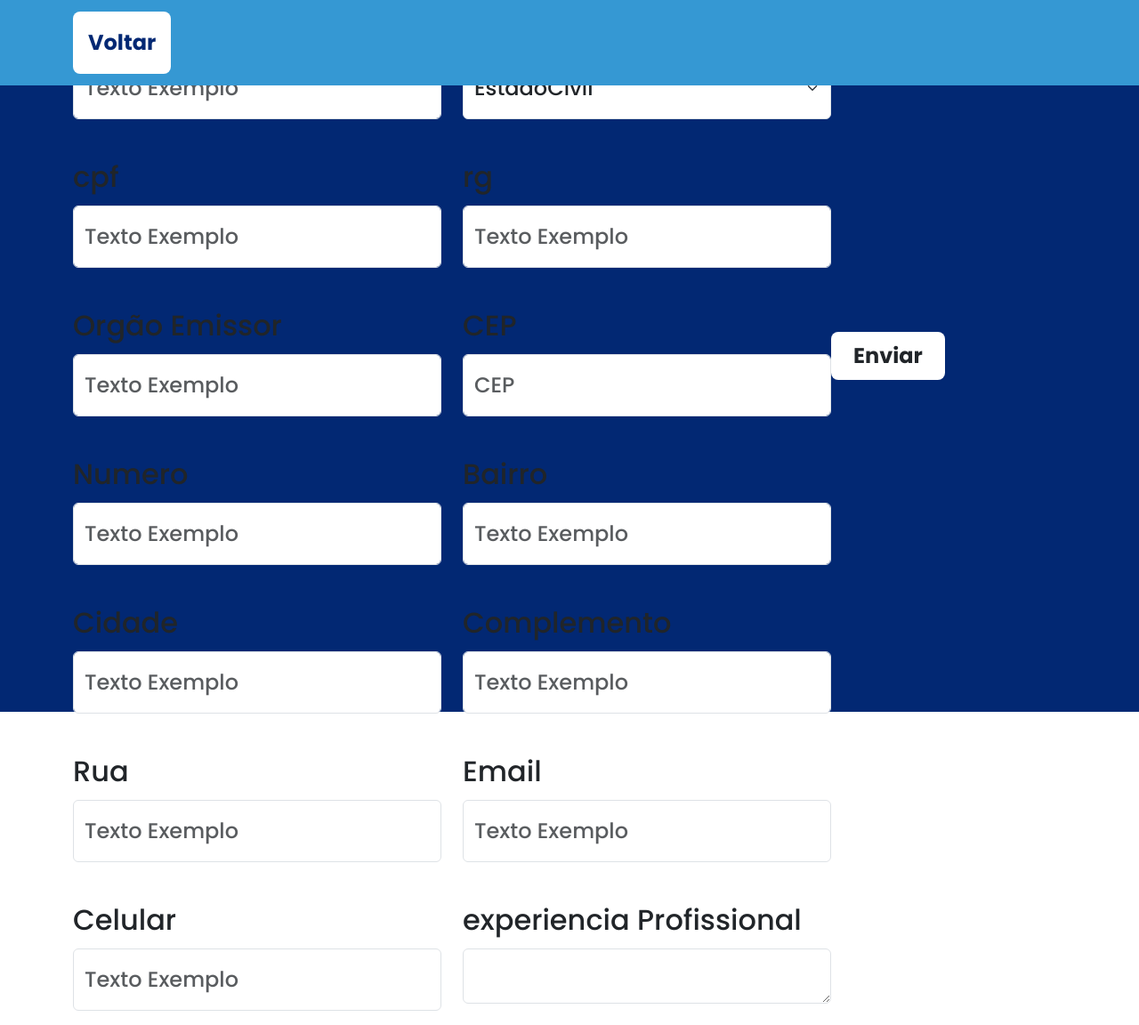
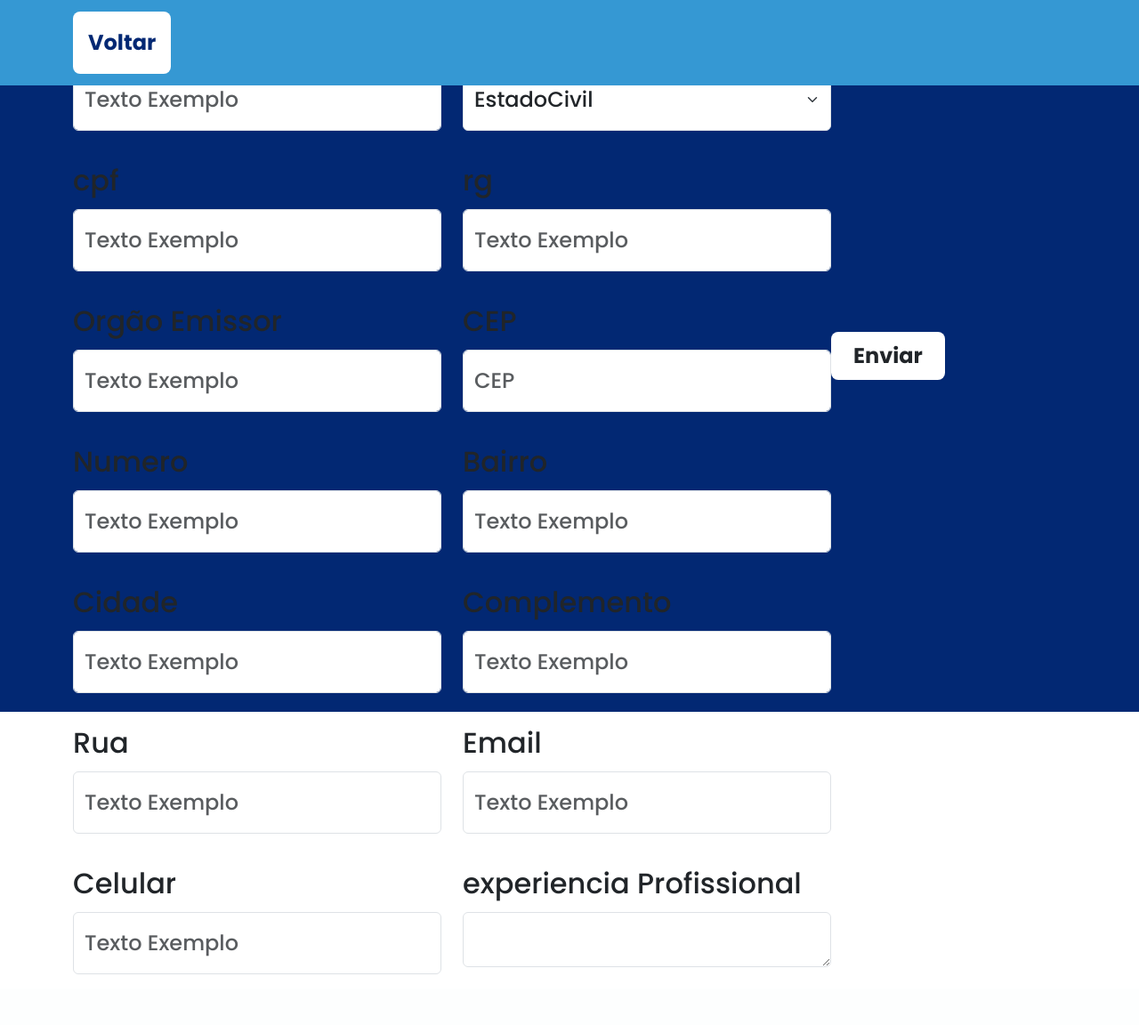
Before and after one commit to GuilhermeBotingnon/Curriculo, a PHP site: page /cadastro.php in a window 1280 px wide. Shown: the whole page at 89% size. After the commit the page ends 1095 px from the top, so only its background shows below. Run offline with PHP 8.4, Linux system fonts and the light colour scheme.

Commit message:
update cadastro e login

```diff
--- a/Protótipo/GuardaNovaSantos/cadastro.php
+++ b/Protótipo/GuardaNovaSantos/cadastro.php
@@ -73,7 +73,7 @@ $conn = null;
     <script src="https://cdn.jsdelivr.net/npm/bootstrap@5.3.2/dist/js/bootstrap.bundle.min.js" integrity="sha384-C6RzsynM9kWDrMNeT87bh95OGNyZPhcTNXj1NW7RuBCsyN/o0jlpcV8Qyq46cDfL"
     crossorigin="anonymous" async></script>
     <link rel="stylesheet" href="/css/cadastro.css">
-    <link href="/css/style.css" rel="stylesheet">
+    <link href="/css/cadastro.css" rel="stylesheet">
     <link rel="shortcut icon" href="/favicon/favicon.ico" type="image/x-icon">
     <script src="js/script.js"></script>
 </head>
@@ -102,7 +102,7 @@ $conn = null;
 <main class="cor" style="font-family: Poppins;">
   <form method="post">
   <div class="container d-flex align-items-center justify-content-center vh-100">
-    <div class="row fs-1">
+    <div class="row">
       <div class="col-md-6 col-sm-3 my-3">
         <label for="matricula" class="form-label caixa fs-2">Nº de Matrícula</label>
         <input type="text" class="form-control py-3 fs-4" name ="matricula" placeholder="Texto Exemplo" required>
@@ -150,15 +150,15 @@ $conn = null;
       </div>
       <div class="col-md-6 col-sm-3 my-3">
         <label for="username" class="form-label caixa fs-2">Numero</label>
-        <input type="number" class="form-control py-3 fs-4" name="numero" id="" placeholder="Texto Exemplo" required>
+        <input type="number" class="form-control py-3 fs-4" name="numero" id="numero" placeholder="Texto Exemplo" required>
       </div>
       <div class="col-md-6 col-sm-3 my-3">
         <label for="username" class="form-label caixa fs-2">Bairro</label>
-        <input type="text" class="form-control py-3 fs-4" name="bairro" id="" placeholder="Texto Exemplo" required>
+        <input type="text" class="form-control py-3 fs-4" name="bairro" id="bairro" placeholder="Texto Exemplo" required>
       </div>
       <div class="col-md-6 col-sm-3 my-3">
         <label for="username" class="form-label caixa fs-2">Cidade</label>
-        <input type="text" class="form-control py-3 fs-4" name="cidade" id="" placeholder="Texto Exemplo" required>
+        <input type="text" class="form-control py-3 fs-4" name="cidade" id="cidade" placeholder="Texto Exemplo" required>
       </div>
       <div class="col-md-6 col-sm-3 my-3">
         <label for="username" class="form-label caixa fs-2">Complemento</label>
@@ -166,7 +166,7 @@ $conn = null;
       </div>
       <div class="col-md-6 col-sm-3 my-3">
         <label for="username" class="form-label caixa fs-2">Rua</label>
-        <input type="text" class="form-control py-3 fs-4" name="rua" id="" placeholder="Texto Exemplo" required>
+        <input type="text" class="form-control py-3 fs-4" name="rua" id="rua" placeholder="Texto Exemplo" required>
       </div>
       <div class="col-md-6 col-sm-3 my-3">
         <label for="username" class="form-label caixa fs-2">Email</label>
--- a/Protótipo/GuardaNovaSantos/login.php
+++ b/Protótipo/GuardaNovaSantos/login.php
@@ -23,9 +23,9 @@ if(isset($_POST['email']) || isset($_POST['senha'])) {
         session_start();
       }
       $_SESSION['id'] = $usuario['id'];
-      header("location: consulta.html");
+      header("location: consulta.php");
     } else {
-      echo $error_login = "Email ou senha errado patrão";
+      echo $error_login = "Email ou senha Incorreta.";
     }
   }
 }
```
